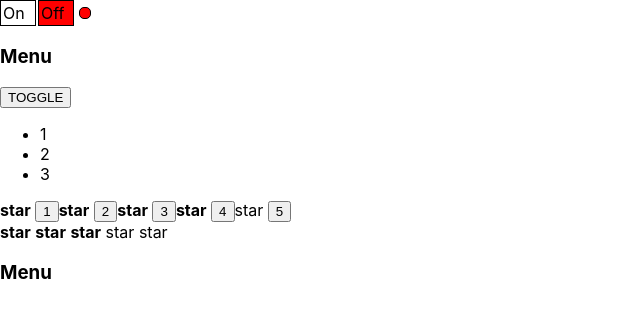
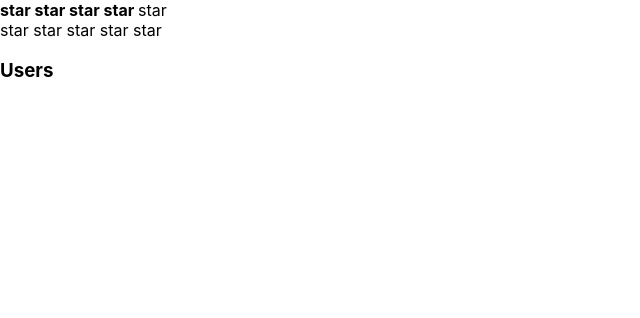
Before and after one commit to 1Molot/temp, a React (Create React App) app: page / in a window 1280 px wide. Shown: the top 318 px of the page, without its empty margins (0-640 px from the left). Built offline with nearby package versions, Linux system fonts and the light colour scheme.

Commit message:
fix:callbacks-1

```diff
--- a/src/App.css
+++ b/src/App.css
@@ -1,4 +1,4 @@
 .App {
     width: 600px;
-    margin: 20px auto;
+    margin: 0 auto;
 }
--- a/src/App.tsx
+++ b/src/App.tsx
@@ -1,8 +1,8 @@
-import React from 'react';
+import React, {useState} from 'react';
 
 import './App.css';
 import Accordion from './components/Accordion/Accordion';
-import Rating from './components/Rating/Rating';
+import Rating, {RatingValueType} from './components/Rating/Rating';
 import OnOff from "./components/OnOff/OnOff";
 import UncontrolledAccordion from "./components/UncontrolledAccordion/UncontrolledAccordion";
 import UncontrolledRating from "./components/UncontrolledRating/UncontrolledRating";
@@ -17,23 +17,28 @@
 
 function App(props: any) {
     console.log("App rendering")
+
+    let [ratingValue,setRatingValue] = useState<RatingValueType>(4);
+    let [accordionCollapsed,setAccordionCollapsed] = useState<boolean>(true);
+
     return (
         <div>
-            <OnOff/>
+            <Rating value={ratingValue} onClick={setRatingValue}/>
 
-            <UncontrolledAccordion titleValue={"Menu"} />
-
+            {/*<OnOff/>*/}
+            {/*<UncontrolledAccordion titleValue={"Menu"} />*/}
             <UncontrolledRating />
 
+            <Accordion titleValue={"Users"} collapsed={accordionCollapsed}/>
+            {/*<Accordion titleValue={"Menu"} collapsed={true}/>*/}
             {/*<OnOff on={false}/>*/}
             {/*<OnOff on={true}/>*/}
 
             {/*<PageTitle title={"This is App component"} />*/}
             {/*<PageTitle title={"My friends"} />*/}
             {/*Article 1*/}
-            <Rating value={3} />
-            <Accordion titleValue={"Menu"} collapsed={true}/>
-            {/*<Accordion titleValue={"Users"} collapsed={false}/>*/}
+
+
             {/*Article 2*/}
             {/*<Rating value={0} />*/}
             {/*<Rating value={1} />*/}
--- a/src/components/Rating/Rating.tsx
+++ b/src/components/Rating/Rating.tsx
@@ -1,7 +1,10 @@
 import React from 'react';
 
+export type RatingValueType = 0 | 1 | 2 | 3 | 4 | 5;
+
 type RatingPropsType = {
-    value: 0 | 1 | 2 | 3 | 4 | 5
+    value: RatingValueType
+    onClick: (value: RatingValueType) => void
 }
 
 export function Rating(props: RatingPropsType) {
@@ -9,28 +12,29 @@
 
     return (
         <div>
-            <Star selected={props.value > 0}/>
-            <Star selected={props.value > 1}/>
-            <Star selected={props.value > 2}/>
-            <Star selected={props.value > 3}/>
-            <Star selected={props.value > 4}/>
+            <Star selected={props.value > 0} onClick={props.onClick} value={1}/>
+            <Star selected={props.value > 1} onClick={props.onClick} value={2}/>
+            <Star selected={props.value > 2} onClick={props.onClick} value={3}/>
+            <Star selected={props.value > 3} onClick={props.onClick} value={4}/>
+            <Star selected={props.value > 4} onClick={props.onClick} value={5}/>
         </div>
     )
 }
 
 type StarPropsType = {
     selected: boolean
+    value: RatingValueType
+    onClick: (value: RatingValueType) => void
 }
 
-function Star(props: any) {
+function Star(props: StarPropsType) {
     console.log("Star rendering")
 
-    if (props.selected === true) {
-        return <span><b>star</b> </span>
-    } else {
-        return <span>star </span>
-    }
-
+    return (
+        <span onClick={ () => {props.onClick(props.value)}}>
+            {props.selected ? <b>star </b> : "star "}
+</span>
+    )
 }
 
 export default Rating;
--- a/src/components/UncontrolledAccordion/UncontrolledAccordion.tsx
+++ b/src/components/UncontrolledAccordion/UncontrolledAccordion.tsx
@@ -8,13 +8,11 @@
 function UncontrolledAccordion(props: AccordionPropsType) {
     console.log("Accordion rendering")
 
-
     let [collapsed, setCollapsed] = useState(false);
 
     return (
         <div>
-        <AccordionTitle title={props.titleValue}/>
-        <button onClick={()=> {setCollapsed(!collapsed)}}>TOGGLE</button>
+        <AccordionTitle title={props.titleValue} onClick={ () => {setCollapsed(!collapsed)}}/>
         {!collapsed && <AccordionBody/>}
     </div>
     )
@@ -22,12 +20,13 @@
 
 type AccordionTitlePropsType = {
     title: string
+    onClick: () => void
 }
 
 function AccordionTitle(props: AccordionTitlePropsType) {
     console.log("AccordionTitle rendering")
     return (
-        <h3>{props.title}</h3>
+        <h3 onClick={ () => {props.onClick()}}>-- {props.title} --</h3>
     )
 }
 
--- a/src/components/UncontrolledRating/UncontrolledRating.tsx
+++ b/src/components/UncontrolledRating/UncontrolledRating.tsx
@@ -7,37 +7,32 @@
 export function UncontrolledRating(props: RatingPropsType) {
     console.log("Rating rendering")
 
-    let [value, setValue] = useState(4);
+    let [value, setValue] = useState(0);
 
     return (
         <div>
-            <Star selected={value > 0}/>
-            <button onClick={()=>{setValue(1)}}>1</button>
-            <Star selected={value > 1}/>
-            <button onClick={()=>{setValue(2)}}>2</button>
-            <Star selected={value > 2}/>
-            <button onClick={()=>{setValue(3)}}>3</button>
-            <Star selected={value > 3}/>
-            <button onClick={()=>{setValue(4)}}>4</button>
-            <Star selected={value > 4}/>
-            <button onClick={()=>{setValue(5)}}>5</button>
+            <Star selected={value > 0} setValue={ () => {setValue(1)}} />
+            <Star selected={value > 1} setValue={ () => {setValue(2)}} />
+            <Star selected={value > 2} setValue={ () => {setValue(3)}} />
+            <Star selected={value > 3} setValue={ () => {setValue(4)}} />
+            <Star selected={value > 4} setValue={ () => {setValue(5)}} />
+
         </div>
     )
 }
 
 type StarPropsType = {
     selected: boolean
+    setValue: () => void
 }
 
-function Star(props: any) {
+function Star(props: StarPropsType) {
     console.log("Star rendering")
-
-    if (props.selected === true) {
-        return <span><b>star</b> </span>
-    } else {
-        return <span>star </span>
-    }
-
+    return (
+        <span onClick={() => { props.setValue() } }>
+        { props.selected ? <b>star </b> : "star " }
+</span>
+    )
 }
 
 export default UncontrolledRating;
```
